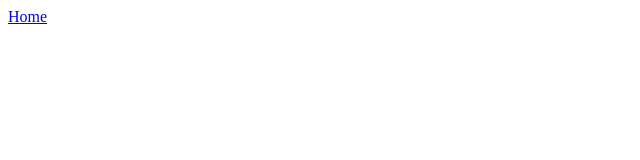
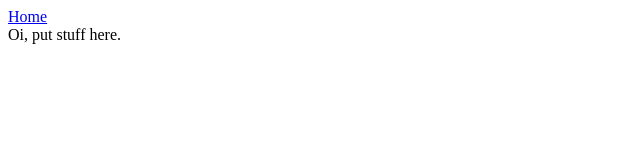
Before and after one commit to devjamespro/Rev-Registration, a React app in the folder autoscheduler/frontend/src/: page / in a window 1280 px wide. Shown: the top 160 px of the page, without its empty margins (0-640 px from the left). Built offline with nearby package versions, Linux system fonts and the light colour scheme; the HTML template or start-up script is replaced by a standard one.

Commit message:
Added Empty component

```diff
--- a/autoscheduler/frontend/src/App.tsx
+++ b/autoscheduler/frontend/src/App.tsx
@@ -1,5 +1,7 @@
 import * as React from 'react';
 import { Router, Link } from '@reach/router';
+
+import Empty from './components/Empty';
 
 const App: React.SFC = function App() {
   return (
@@ -8,6 +10,7 @@ const App: React.SFC = function App() {
       <Link to="/">Home</Link>
       <Router>
         {/* One component for each page/route goes in here */}
+        <Empty path="/" />
       </Router>
     </div>
   );
--- /dev/null
+++ b/autoscheduler/frontend/src/components/Empty.tsx
@@ -0,0 +1,10 @@
+import * as React from 'react';
+
+interface EmptyProps {
+    path: string;
+}
+
+/* eslint-disable @typescript-eslint/no-unused-vars */
+const Empty: React.FC<EmptyProps> = (props: EmptyProps) => <div>Oi, put stuff here.</div>;
+
+export default Empty;
```
